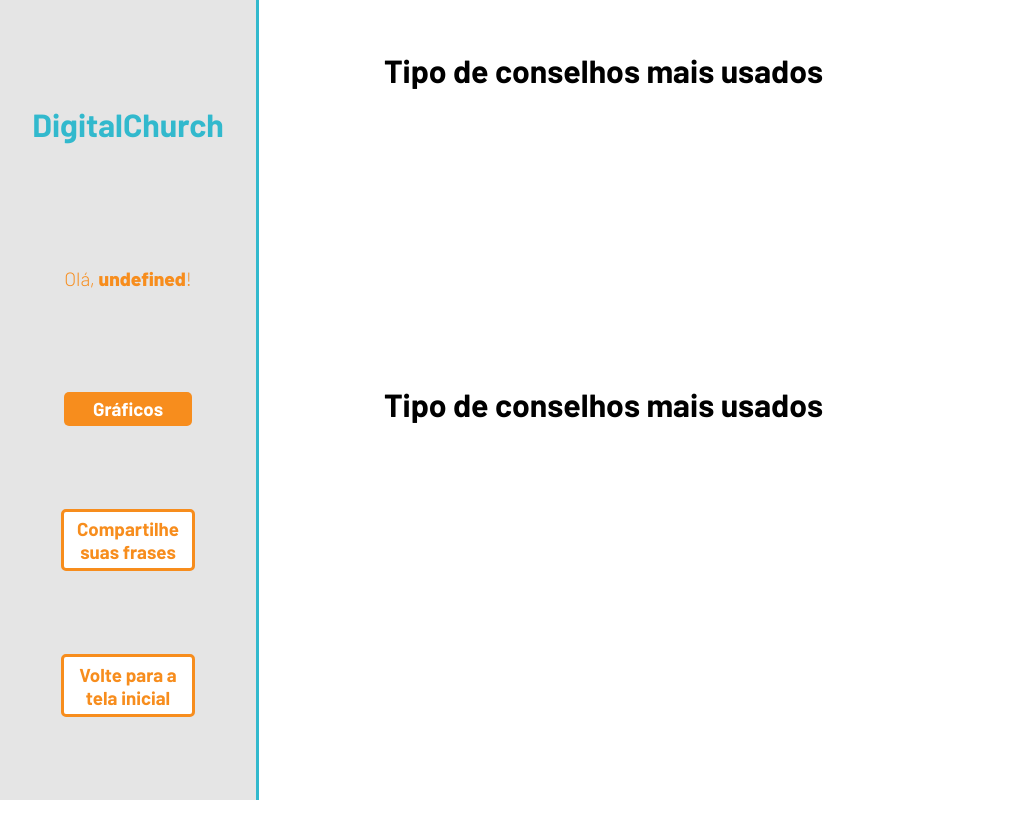
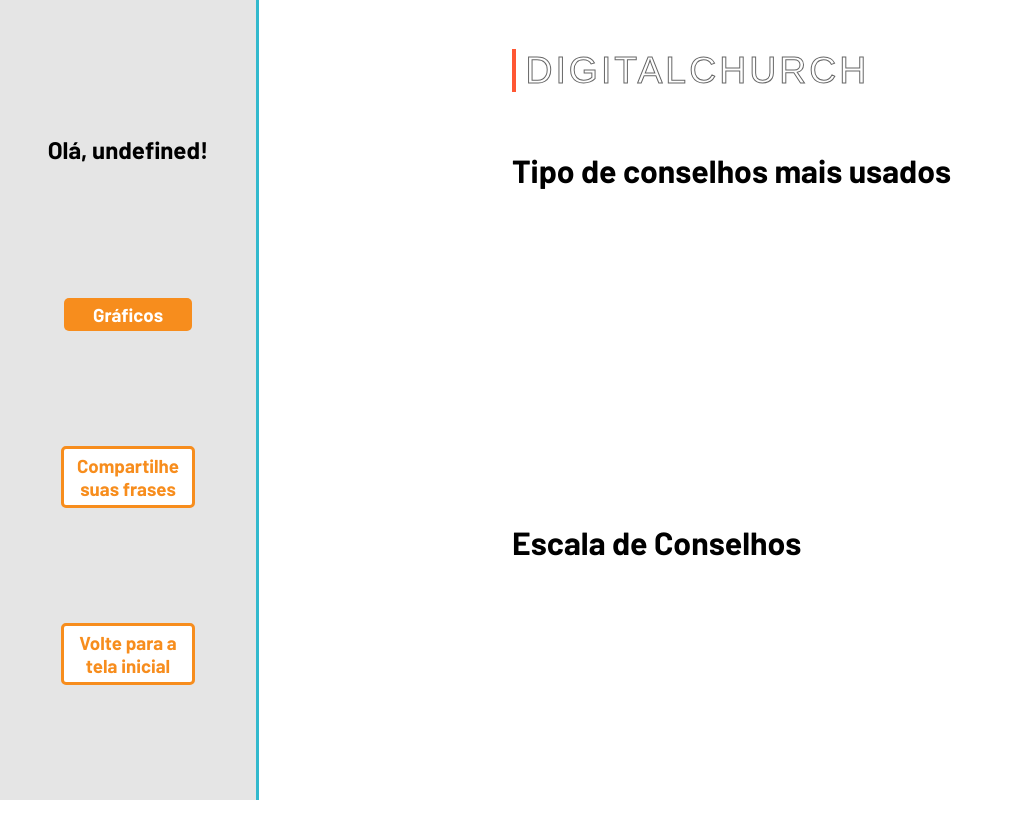
Before and after one commit to JoaoOtavioF/Projeto-Individual-JO, a website: page Web-data/public/dashboard/dashboard.html in a window 1280 px wide. Shown: the whole page, without its empty margins (0-1014 px from the left). Before the commit the page ends 800 px from the top, so only its background shows below. Drawn offline with nearby package versions, Linux system fonts and the light colour scheme; no server answers.

Commit message:
Aprimoramentos e limpeza de codigo no projeto

```diff
--- a/Web-data/public/css/dashboards.css
+++ b/Web-data/public/css/dashboards.css
@@ -119,9 +119,9 @@ body {
   width: 500px;
   position: relative;
   top: 0;
-  left: 30%;
+  left: 40%;
   background-color: white;
-  height: 800px ;
+  height: 1250px ;
   overflow: auto;
 }
 
@@ -426,3 +426,48 @@ canvas {
   margin-bottom: 100px;
   cursor: pointer;
 }
+
+
+.button {
+  margin: 0;
+  height: auto;
+  background: transparent;
+  padding: 0;
+  border: none;
+  cursor: pointer;
+
+}
+
+/* button styling */
+.button {
+  --border-right: 4px;
+  --text-stroke-color: rgba(0,0,0,0.6);
+  --animation-color: #FF5733;
+  --fs-size: 2em;
+  letter-spacing: 3px;
+  text-decoration: none;
+  font-size: var(--fs-size);
+  font-family: "Arial";
+  position: relative;
+  text-transform: uppercase;
+  color: transparent;
+  -webkit-text-stroke: 1px var(--text-stroke-color);
+}
+/* this is the text, when you hover on button */
+.hover-text {
+  position: absolute;
+  box-sizing: border-box;
+  content: attr(data-text);
+  color: var(--animation-color);
+  width: 0%;
+  inset: 0;
+  border-right: var(--border-right) solid var(--animation-color);
+  overflow: hidden;
+  transition: 0.5s;
+  -webkit-text-stroke: 1px var(--animation-color);
+}
+/* hover */
+.button:hover .hover-text {
+  width: 100%;
+  filter: drop-shadow(0 0 23px var(--animation-color))
+}
--- a/Web-data/public/dashboard/dashboard.html
+++ b/Web-data/public/dashboard/dashboard.html
@@ -33,10 +33,10 @@
 
     <div class="janela">
         <div class="header-left">
-            <h1>DigitalChurch</h1>
+            <!-- <h1></h1> -->
 
             <div class="hello">
-                <h3>Olá, <span id="b_usuario">usuário</span>!</h3>
+                <h2>Olá, <span id="b_usuario">usuário</span>!</h2>
             </div>
 
             <!-- <div class="btn-nav-white">
@@ -76,12 +76,18 @@
                 <!-- O gráfico é chamado de acordo com o id (fk_aquario) do banco  -->
             </div>
             <div id="graficos">
+                <h3 class="titulo"><button class="button" data-text="Awesome">
+                    <span class="actual-text">&nbsp;DigitalChurch&nbsp;</span>
+                    <span aria-hidden="true" class="hover-text">&nbsp;DigitalChurch&nbsp;</span>
+                </button></h3>
+                <br>
                 <H1>Tipo de conselhos mais usados</H1>
                 <canvas id="myChartCanvas"></canvas>
 
             </div>
+            <br><br>
             <div id="graficos1">
-                <H1>Tipo de conselhos mais usados</H1>
+                <H1>Escala de Conselhos</H1>
                 <canvas id="myChartCanvas2"></canvas>
 
             </div>
```
